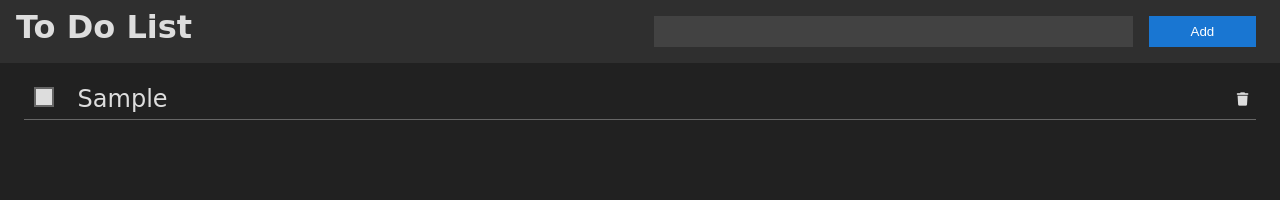
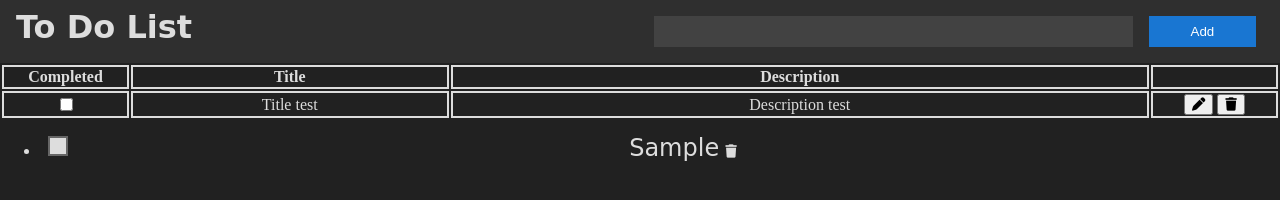
Before and after one commit to CernunnosYQ/todoer-local, a plain HTML site: page index.html in a window 1280 px wide. Both pictures are taken after typing "Sample" into the empty fields and a click on the button "Add". Drawn offline with Linux system fonts and the light colour scheme.

Commit message:
I do not remember

```diff
--- a/css/main.css
+++ b/css/main.css
@@ -23,7 +23,7 @@ header {
   padding: .5rem;
 }
 
-.c-title {
+.title {
   width: 100%;
 
   margin: 0;
@@ -32,13 +32,13 @@ header {
   text-align: center;
 }
 
-.c-form {
+.form {
   display: flex;
 
   padding: .5rem;
 }
 
-.c-form__input {
+.form__input {
   flex-grow: 8;
 
   margin: 0 .5rem;
@@ -50,20 +50,20 @@ header {
   border: none;
 }
 
-.c-form__btn {
+.form__btn {
   flex-grow: 2;
 
   margin: 0 .5rem;
 }
 
-.c-btn {
+.btn {
   background: #1976D2;
   color: white;
 
   border: none;
 }
 
-.c-btn:hover {
+.btn:hover {
   background: #2196F3;
 }
 
@@ -72,35 +72,42 @@ header {
     display: flex;
   }
 
-  .c-title {
+  .title {
     flex-grow: 0;
     text-align: left;
     padding-left: .5rem;
   }
 
-  .c-form {
+  .form {
     width: 100%;
   }
 }
 
-.c-todo-list {
-  margin: 1rem .5rem;
-  padding: 0 1rem;
+.todo-list {
+  width: 100%;
 }
 
-.c-todo {
-  padding: .5rem .1rem;
-  border-bottom: 1px solid #666;
-  display: flex;
-  justify-content: space-between;
-  align-items: center;
+#todo-list__completed {
+  width: 10%;
 }
 
-.c-todo__completed {
+#todo-list__title {
+  width: 25%;
+}
+
+#todo-list__description {
+  width: 55%;
+}
+
+.todo {
+  text-align: center;
+}
+
+.todo__completed {
   display: none;
 }
 
-.c-todo__title {
+.todo__title {
   padding: 0;
   margin: 0;
   line-height: 1;
@@ -109,7 +116,7 @@ header {
   flex-grow: 8;
 }
 
-.c-todo__title::before {
+.todo__title::before {
   content: "";
   float: left;
   margin: 0 1.5rem 0 .5rem;
@@ -119,16 +126,16 @@ header {
   background: #ddd;
 }
 
-.c-todo__completed:checked + .c-todo__title {
+.todo__completed:checked + .todo__title {
   text-decoration: line-through;
   color: #666;
 }
 
-.c-todo__completed:checked + .c-todo__title::before {
+.todo__completed:checked + .todo__title::before {
   border-color: #1976D2;
 }
 
-.c-todo__completed:checked + .c-todo__title::after {
+.todo__completed:checked + .todo__title::after {
   content: "";
   float: left;
   margin: .1rem -2.35rem;
@@ -140,24 +147,28 @@ header {
   transform: rotate(45deg);
 }
 
-.c-todo__title:hover:before,
-.c-todo__title:hover:after {
+.todo__title:hover:before,
+.todo__title:hover:after {
   border-color: #2196F3;
 }
 
-.c-todo__completed:checked + .c-todo__title:hover:before,
-.c-todo__completed:checked + .c-todo__title:hover:after {
+.todo__completed:checked + .todo__title:hover:before,
+.todo__completed:checked + .todo__title:hover:after {
   border-color: #2196F3;
 }
 
-.c-todo__delete {
+.todo__delete {
   color: #ddd;
   background: none;
   border: none;
 }
 
-.c-todo__delete:hover {
+.todo__delete:hover {
   color: #d50000 !important;
   transform: scale(1.2);
   transition: all .3s;
 }
+
+th, td {
+  border: 2px solid #ddd;
+}
--- a/index.html
+++ b/index.html
@@ -13,18 +13,40 @@
 
 <body>
   <header>
-  <h1 class="c-title">To Do List</h1>
+    <h1 class="title">To Do List</h1>
 
-  <form id="new-todo" class="c-form">
-    <input type="text" id="new-todo-title" class="c-form__input">
-    <button id="new-todo-submit" class="c-form__btn c-btn">Add</button>
+    <form id="new-todo" class="form">
+      <input type="text" id="new-todo-title" class="form__input">
+      <button id="new-todo-submit" class="form__btn btn">Add</button>
     </form>
   </header>
 
   <section>
-  <ul id="todo-list" class="c-todo-list">
+    <table class="todo-list">
+      <thead>
+        <tr>
+          <th id="todo-list__completed">Completed</th>
+          <th id="todo-list__title">Title</th>
+          <th id="todo-list__description">Description</th>
+          <th id="todo-list__controls"></th>
+        </tr>
+      </thead>
+      <tbody>
+        <tr class="todo" id="todo-test">
+          <td>
+            <input type="checkbox">
+          </td>
+          <td>Title test</td>
+          <td>Description test</td>
+          <td>
+            <button><i class="fas fa-pen"></i></button>
+            <button><i class="fas fa-trash"></i></button>
+          </td>
+        </tr>
+    </tbody>
+    </table>
+    <ul id="todo-list" class="todo-list">
     </ul>
-
   </section>
 </body>
 
--- a/js/main.js
+++ b/js/main.js
@@ -28,15 +28,15 @@ function createTodo() {
 
 function renderHTML() {
   const todo_template = todos.map(t => {
-    return '<li class="c-todo"><input id="completed-' + t[0] + '" class="c-todo__completed' +
+    return '<li class="todo"><input id="completed-' + t[0] + '" class="todo__completed' +
       (t[1] ? ' is-completed" checked="true"' : '" ') + 'type="checkbox">' +
-      '<label for="completed-'+ t[0] +'" class="c-todo__title">' + t[2] + '</label>' +
-      '<button class="c-todo__delete"><i class="fas fa-trash"></i></button></li>'
+      '<label for="completed-'+ t[0] +'" class="todo__title">' + t[2] + '</label>' +
+      '<button class="todo__delete"><i class="fas fa-trash"></i></button></li>'
   })
 
   todo_list.innerHTML = todo_template.join('');
 
-  const delete_todo = document.querySelectorAll('.c-todo__delete');
+  const delete_todo = document.querySelectorAll('.todo__delete');
 
   delete_todo.forEach((elemento, i) => {
     elemento.onclick = () => {
@@ -46,7 +46,7 @@ function renderHTML() {
     }
   })
 
-  const completed = document.querySelectorAll('.c-todo__completed');
+  const completed = document.querySelectorAll('.todo__completed');
 
   completed.forEach((elemento, i) => {
     elemento.addEventListener('change', function () {
```
Lines whose indentation alone changed are shown as unchanged.
